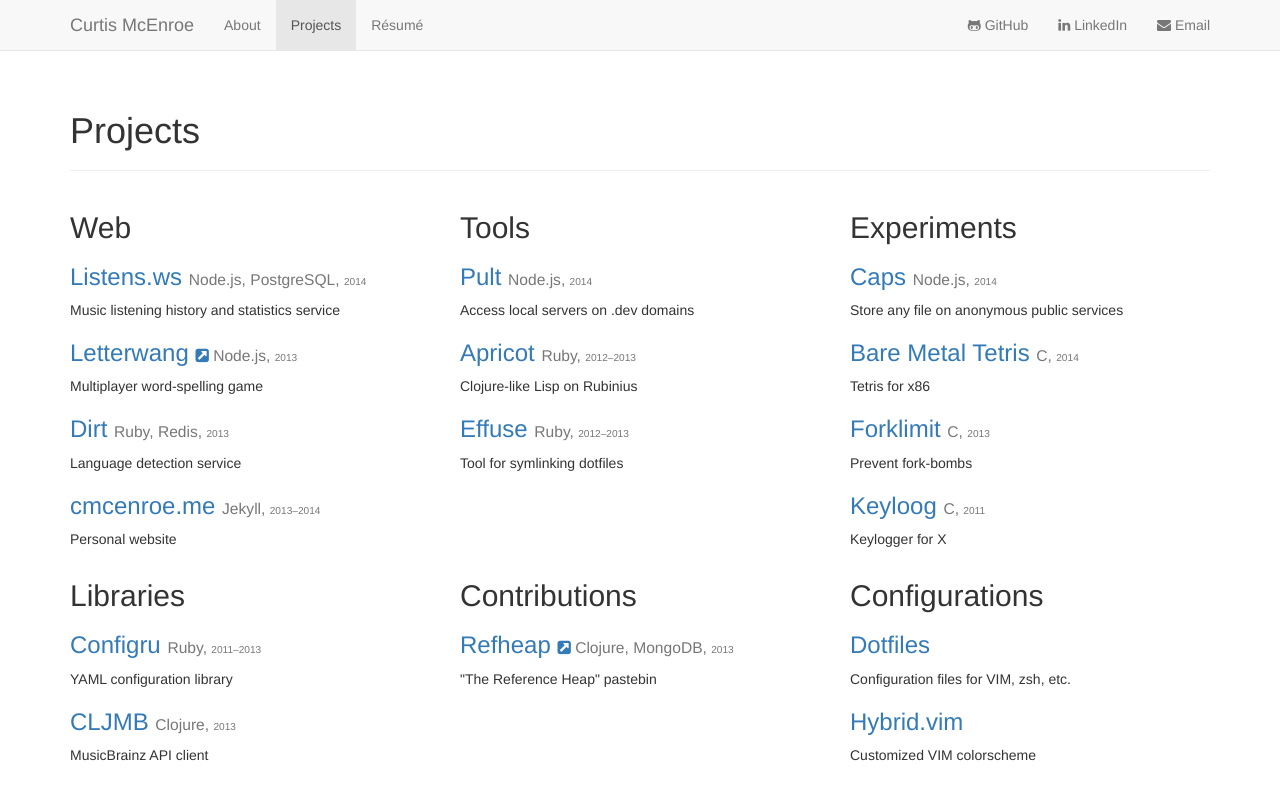
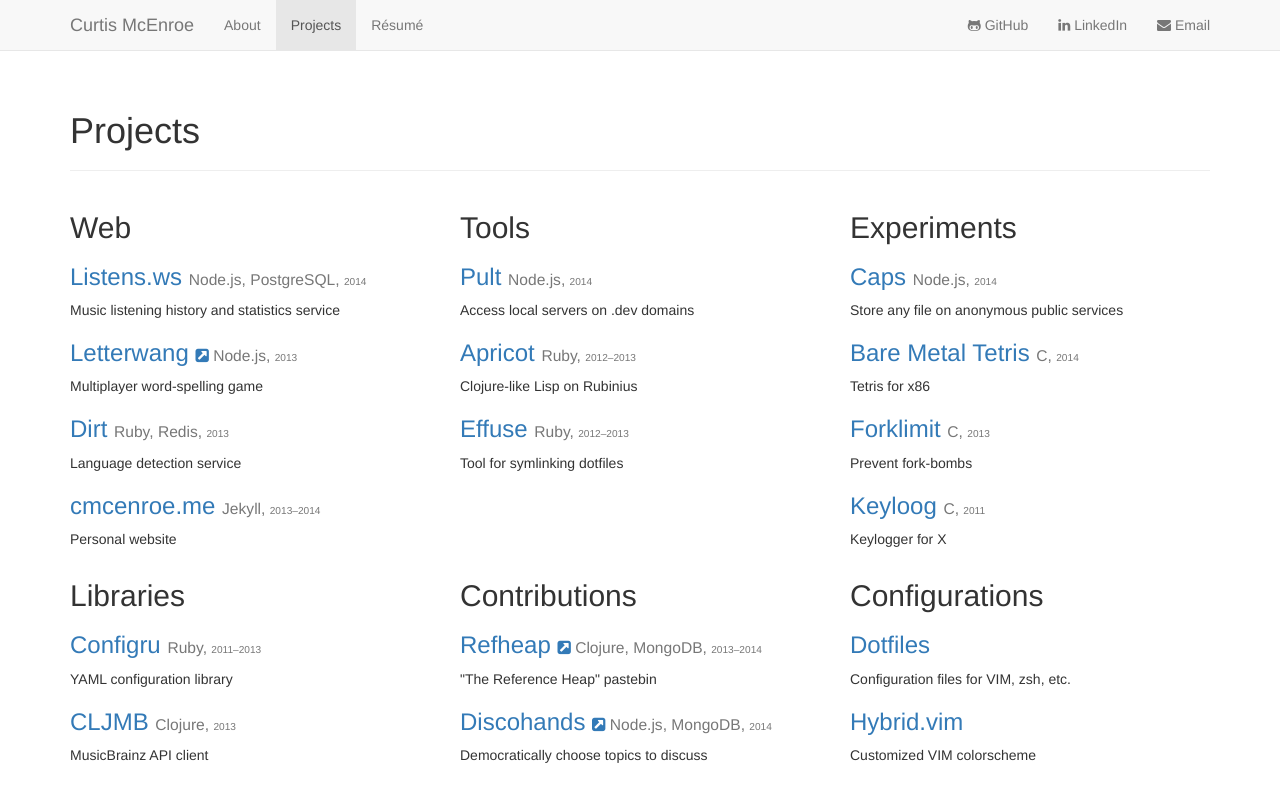
Before and after one commit to causal-agent/programble.github.io, a Jekyll site: the page built from projects.html, in a window 1280 px wide. Shown: the top 802 px of the page. Built offline with Jekyll 4.4.1, drawn with Linux system fonts in a browser that asks for light colours; nearby versions of some CDN libraries.

Commit message:
Add Discohands to Contributions

```diff
--- a/projects.html
+++ b/projects.html
@@ -122,9 +122,18 @@ id: projects
       <small>
         <a href="https://refheap.com"><i class="fa fa-external-link-square"></i></a>
       </small>
-      <small>Clojure, MongoDB, <small>2013</small></small>
+      <small>Clojure, MongoDB, <small>2013–2014</small></small>
     </h3>
     <p>"The Reference Heap" pastebin</p>
+
+    <h3>
+      <a href="https://github.com/busbud/discohands">Discohands</a>
+      <small>
+        <a href="http://discohands-demo.herokuapp.com"><i class="fa fa-external-link-square"></i></a>
+      </small>
+      <small>Node.js, MongoDB, <small>2014</small></small>
+    </h3>
+    <p>Democratically choose topics to discuss</p>
   </div>
 
   <div class="col-md-4 col-sm-6">
```
